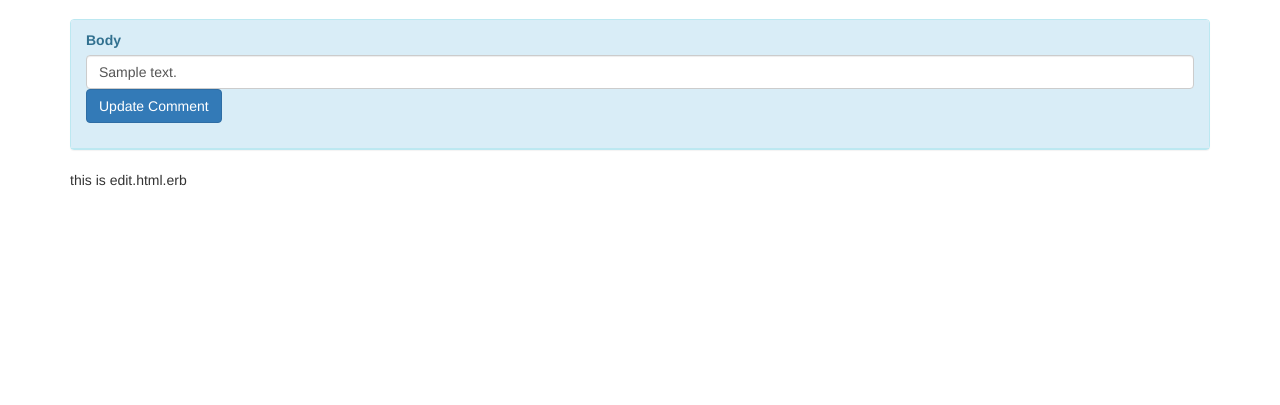
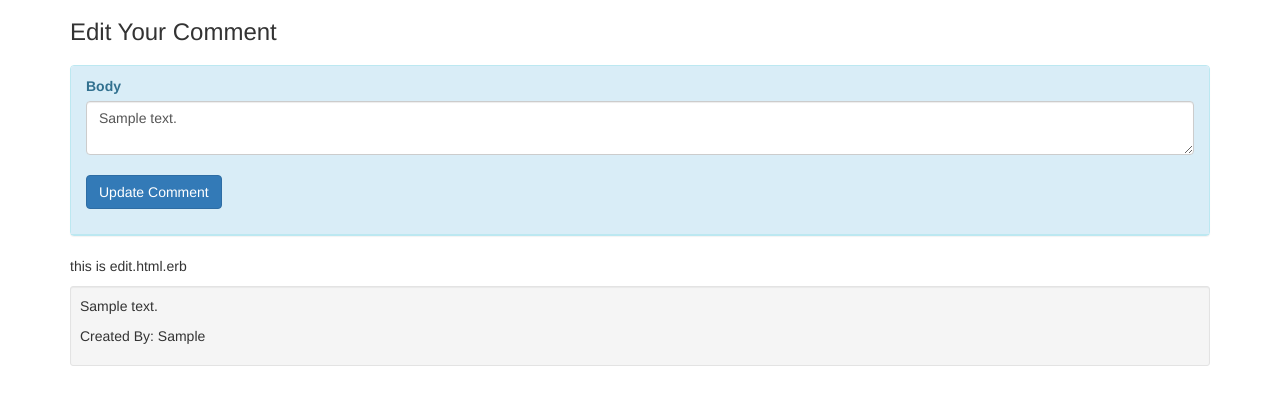
Before and after one commit to tkbeili/PM_Tool, a Rails app: page /discussions/1/comments/1/edit in a window 1280 px wide. Shown: the part 51-456 px from the top of the page. Run offline with Rails 7, Linux system fonts and the light colour scheme; tables that the repository leaves empty hold one stand-in row (Sample ...); style sheets or scripts are compiled from the project's sources; some libraries are stand-ins or nearby versions.

Commit message:
Ajax for editing comment complete - created a partial for the the edit/show comment code - ccreated destroy.js.erb, added way too much code, overthinking, only need a couple lines. - added remote: true and wrapped update action up with respond_to - also changed some links to buttons

```diff
--- a/app/controllers/comments_controller.rb
+++ b/app/controllers/comments_controller.rb
@@ -32,11 +32,15 @@ class CommentsController < ApplicationController
 
   def update
     @comment = Comment.find params[:id]
-    if @comment.update params.require(:comment).permit(:body)
-      redirect_to project_discussion_path(@comment.project, @comment.discussion)
-    else
-      flash[:error] = "Body cannot be empty"
-      redirect_to edit_discussion_comment_path(@comment.discussion, @comment)
+    respond_to do |format|
+      if @comment.update params.require(:comment).permit(:body)
+        format.html {redirect_to project_discussion_path(@comment.project, @comment.discussion)}
+        format.js {render}
+      else
+        # flash[:error] = "Body cannot be empty"
+        format.html {redirect_to edit_discussion_comment_path(@comment.discussion, @comment)}
+        format.js {render}
+      end
     end
     # render text: params
   end
--- a/app/views/comments/_form.html.erb
+++ b/app/views/comments/_form.html.erb
@@ -1,7 +1,7 @@
 <%= form_for([@discussion, (@comment || Comment.new)], remote: true) do |f| %>
   <div class="form-group">
     <h4>Add a Comment</h4>
-    <%= f.text_field :body, class: "form-control" %>
+    <%= f.text_area :body, class: "form-control" %>
     <br>
     <%= f.submit class: "btn btn-primary" %>
   </div>
--- a/app/views/comments/edit.html.erb
+++ b/app/views/comments/edit.html.erb
@@ -1,12 +1,24 @@
+<h3>Edit Your Comment</h3>
 <div class="panel panel-info">
   <div class="panel-heading">
-    <%= form_for([@discussion, (@comment || Comment.new)]) do |f| %>
+    <%= form_for([@discussion, (@comment || Comment.new)], remote: true) do |f| %>
       <div class="form-group">
       <%= f.label :body %>
-      <%= f.text_field :body, class: "form-control" %>
+      <%= f.text_area :body, class: "form-control" %>
+      <br>
       <%= f.submit class: "btn btn-primary" %>
       </div>
     <% end %>
   </div>
 </div>
+
 <p>this is edit.html.erb</p>
+
+
+<div class="update-comment">
+  <div class="well well-sm">
+    <p><%= @comment.body %></p>
+    <!-- <p>Updated On: <%= @comment.updated_at %></p> -->
+    <p>Created By: <%= @comment.user.first_name %></p>
+  </div>
+</div>
--- /dev/null
+++ b/app/views/comments/update.js.erb
@@ -0,0 +1,2 @@
+$(".update-comment").children().hide();
+$(".update-comment").prepend("<%= j render '/comments/edit', locals: {comment: @comment} %>");
```
Also changed, not shown: app/views/comments/_edit.html.erb (added, +7 -0 lines), app/views/discussions/show.html.erb (+10 -4 lines).
